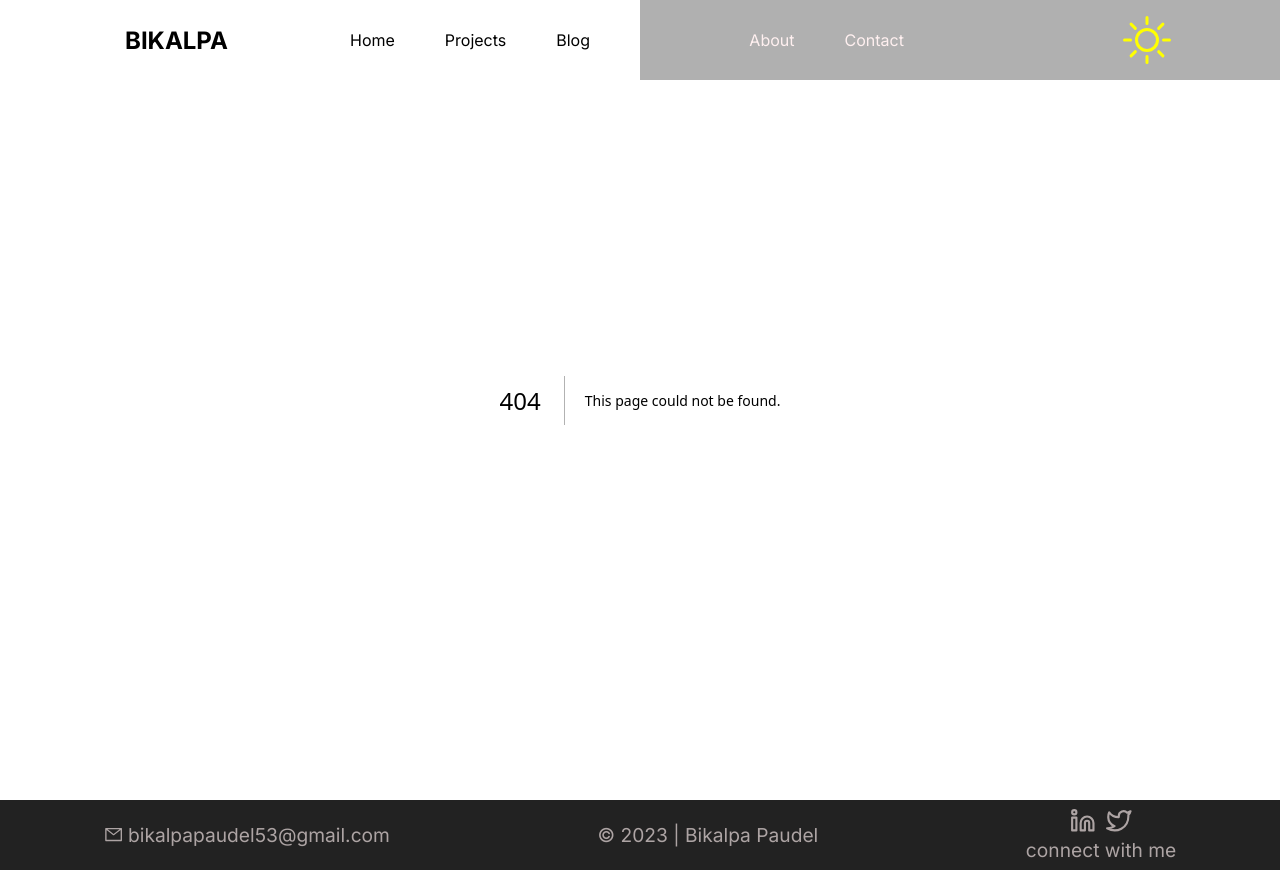
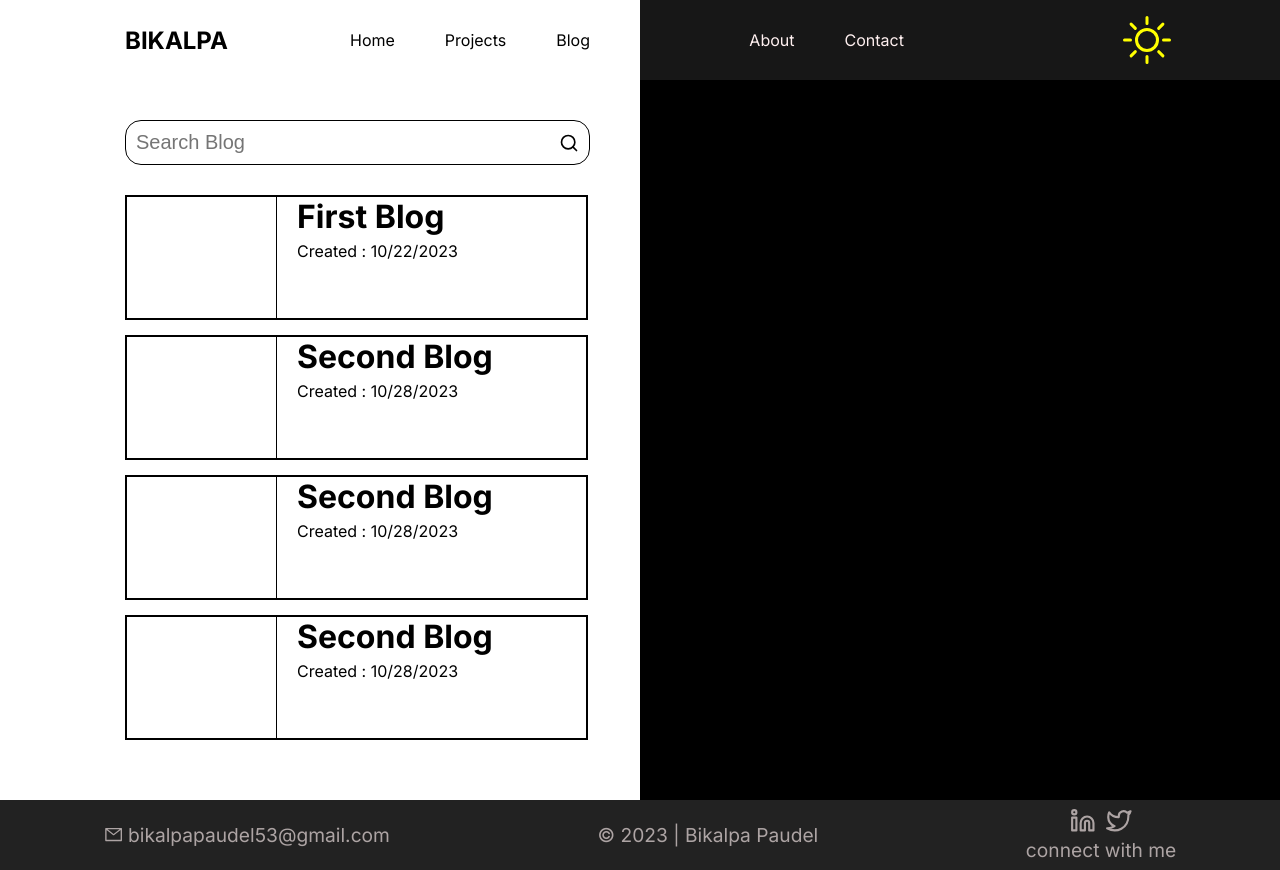
Before and after one commit to Bikalpa-Paudel/Next-Portfolio, a Next.js app: page /blog in a window 1280 px wide. Before the commit this address had no page. Built offline with nearby package versions, Linux system fonts and the light colour scheme.

Commit message:
blog ui and product, route

```diff
--- /dev/null
+++ b/src/app/blog/page.module.css
@@ -0,0 +1,22 @@
+.blog{
+    height: 100vh;
+    display: flex;
+}
+.left{
+    height: 100%;
+    flex: 1;
+}
+.right{
+    flex: 1;
+    background-color: black;
+}
+.l_top{
+    height: 100%;
+    padding-top: 120px;
+    padding-left: 125px;
+    padding-right: 50px;
+    padding-bottom: 50px;
+    display: flex;
+    flex-direction: column;
+    gap: 30px;
+}
--- /dev/null
+++ b/src/app/blog/page.tsx
@@ -0,0 +1,21 @@
+import React from "react";
+import style from "./page.module.css";
+import { FiSearch } from "react-icons/fi"
+import Search from "../components/blog/search/Search";
+import Blogs from "../components/blog/blogs/Blogs";
+
+function page() {
+  return (
+    <div className={style.blog}>
+      <div className={style.left}>
+        <div className={style.l_top}>
+          <Search />
+          <Blogs />
+        </div>
+      </div>
+      <div className={style.right}>right</div>
+    </div>
+  );
+}
+
+export default page;
--- /dev/null
+++ b/src/app/components/blog/blogs/Blogs.tsx
@@ -0,0 +1,61 @@
+import { disconnect } from 'process'
+import style from './style.module.css'
+function Blogs() {
+    const blogInfo = [
+        {
+        id: "1",
+        title: "First Blog",
+        date: "10/22/2023",
+        },
+        {
+        id:"2",
+        title: "Second Blog",
+        date: "10/28/2023",
+        },
+        {
+        id:"5",
+        title: "Second Blog",
+        date: "10/28/2023",
+        },
+        {
+        id:"3",
+        title: "Second Blog",
+        date: "10/28/2023",
+        },
+        {
+        id:"4",
+        title: "Second Blog",
+        date: "10/28/2023",
+        },
+        {
+        id:"6",
+        title: "Second Blog",
+        date: "10/28/2023",
+        },
+        {
+        id:"7",
+        title: "Second Blog",
+        date: "10/28/2023",
+        },
+    ]
+
+    const blogPosts = blogInfo.map((item) =>{
+        return(
+            <div key={item.id} className={style.blog_post}>
+                <div className={style.blog_image}></div>
+
+                <div className={style.blog_info}>
+                    <h1>{item.title}</h1>
+                    <p>Created : {item.date}</p>
+                </div>
+            </div>
+        )
+    })
+  return (
+    <div className={style.blogs}>
+    {blogPosts}
+    </div>
+  )
+}
+
+export default Blogs
--- /dev/null
+++ b/src/app/components/blog/blogs/style.module.css
@@ -0,0 +1,47 @@
+.blogs{
+    height: 100%;
+    display: flex;
+    flex-direction: column;
+    overflow-y: scroll;
+    margin-right: 2px;
+    gap: 15px;
+}
+.blog_post{
+    flex-shrink: 0;
+    cursor: pointer;
+    height: 125px;
+    width: 100%;
+    background-color: white;
+    border: 2px solid black;
+    display: flex;
+    gap: 20px;
+}
+.blog_image{
+    width: 150px;
+    border-right: 1px solid black;
+}
+.blog_info{
+    display: flex;
+    flex-direction: column;
+    gap: 5px;
+}
+
+/* width */
+.blogs::-webkit-scrollbar {
+    width: 5px;
+  }
+
+  /* Track */
+  .blogs::-webkit-scrollbar-track {
+    background: #222;
+  }
+
+  /* Handle */
+  .blogs::-webkit-scrollbar-thumb {
+    background: #ff0000;
+  }
+
+  /* Handle on hover */
+  .blogs::-webkit-scrollbar-thumb:hover {
+    background: #ff0000;
+  }
--- /dev/null
+++ b/src/app/components/blog/search/Search.tsx
@@ -0,0 +1,14 @@
+import { FiSearch } from "react-icons/fi"
+import style from './style.module.css'
+
+
+function Search() {
+  return (
+  <div className={style.search}>
+    <input type="text" placeholder="Search Blog" className={style.search_input}/>
+    <FiSearch className={style.search_icon}/>
+  </div>
+  )
+}
+
+export default Search
--- /dev/null
+++ b/src/app/components/blog/search/style.module.css
@@ -0,0 +1,18 @@
+.search{
+    display: flex;
+    align-items: center;
+    justify-content: space-between;
+    border: 1px solid black;
+    border-radius: 16px;
+    padding: 10px;
+}
+.search_input{
+    border: none;
+    outline: none;
+    background-color: transparent;
+    font-size: 20px;
+}
+.search_icon{
+    font-size: 20px;
+    cursor: pointer;
+}
--- a/src/app/components/navbar/Navbar.tsx
+++ b/src/app/components/navbar/Navbar.tsx
@@ -8,8 +8,8 @@ export default function Navbar() {
                 <div className={style.logo}>BIKALPA</div>
                 <div className={style.nav_link}>
                     <Link href='/' className={style.link}>Home</Link>
-                    <div className={style.link}>Projects</div>
-                    <div className={style.link}>Blog</div>
+                    <Link href='/projects' className={style.link}>Projects</Link>
+                    <Link href='/blog' className={style.link}>Blog</Link>
                 </div>
             </div>
             <div className={style.right}>
```
Also changed, not shown: src/app/projects/page.tsx (added, +9 -0 lines).
